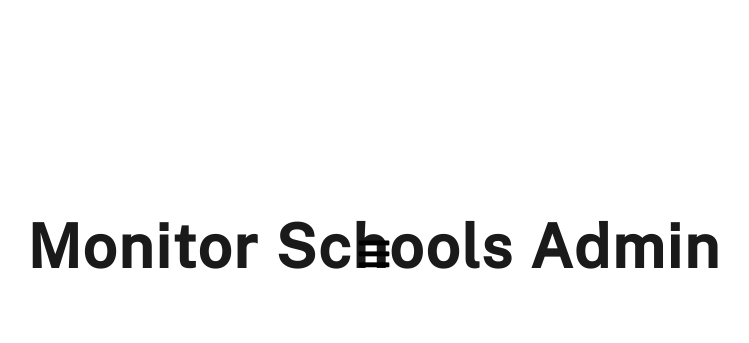
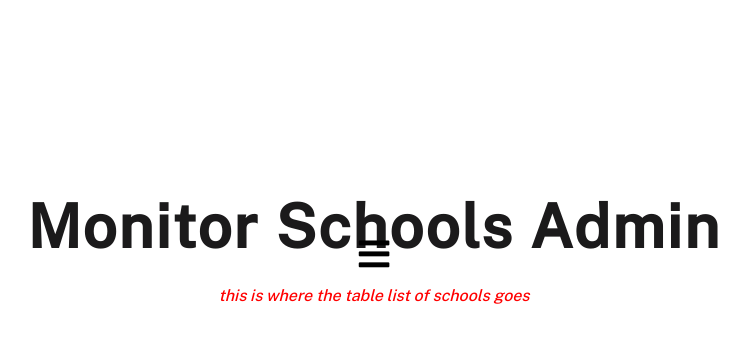
Before and after one commit to griszlybear/mooe, a PHP site: page /admin/monitor_schools_admin.php in a window 1280 px wide. Shown: the part 145-488 px from the top of the page, without its empty margins (266-1015 px from the left). Run offline with PHP 8.4, Linux system fonts and the light colour scheme; the visitor is signed in with stand-in values (Sample User, id 1).

Commit message:
New line added

```diff
--- a/admin/monitor_schools_admin.php
+++ b/admin/monitor_schools_admin.php
@@ -60,6 +60,7 @@ $firstName = $_SESSION["first_name"];
     <section class="main">
         <div class="container">
             <h1><strong>Monitor Schools Admin</strong></h1>
+            <p>this is where the table list of schools goes</p>
         </div>
     </section>
 </body>
```
